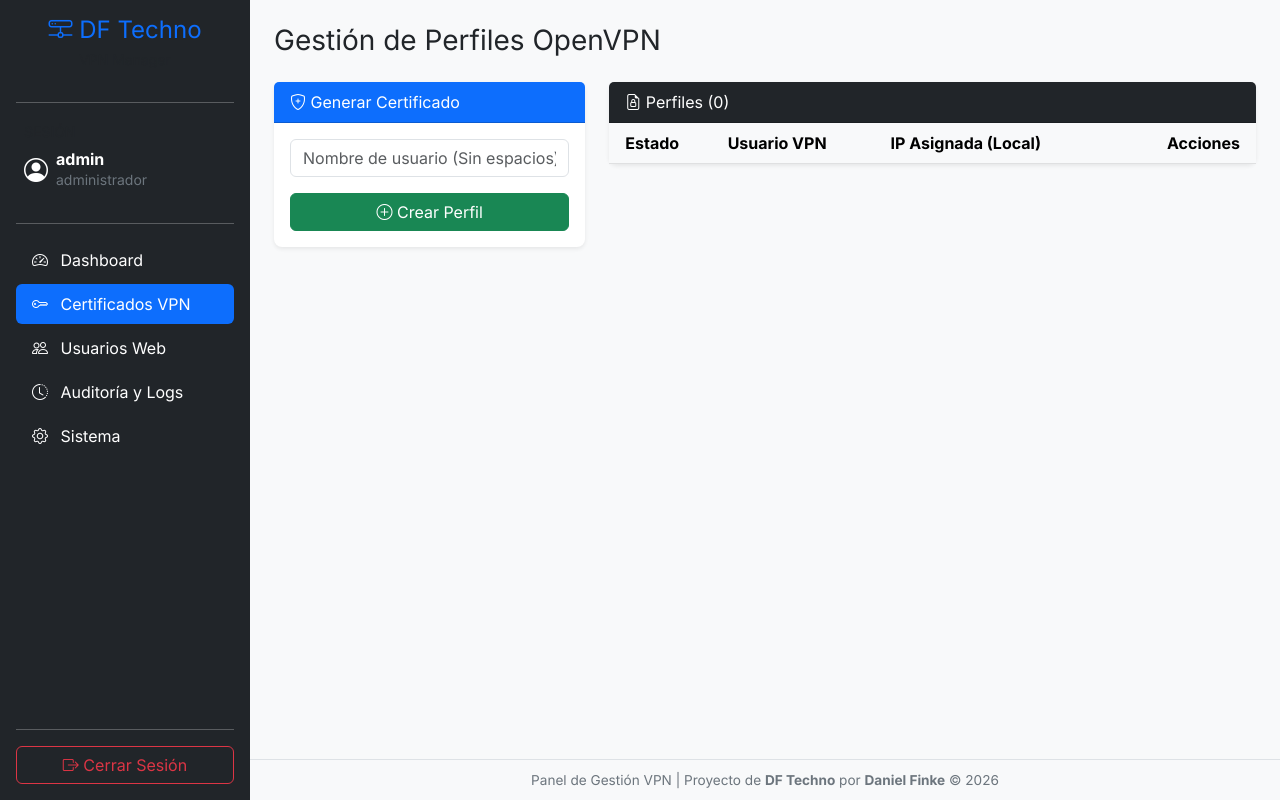
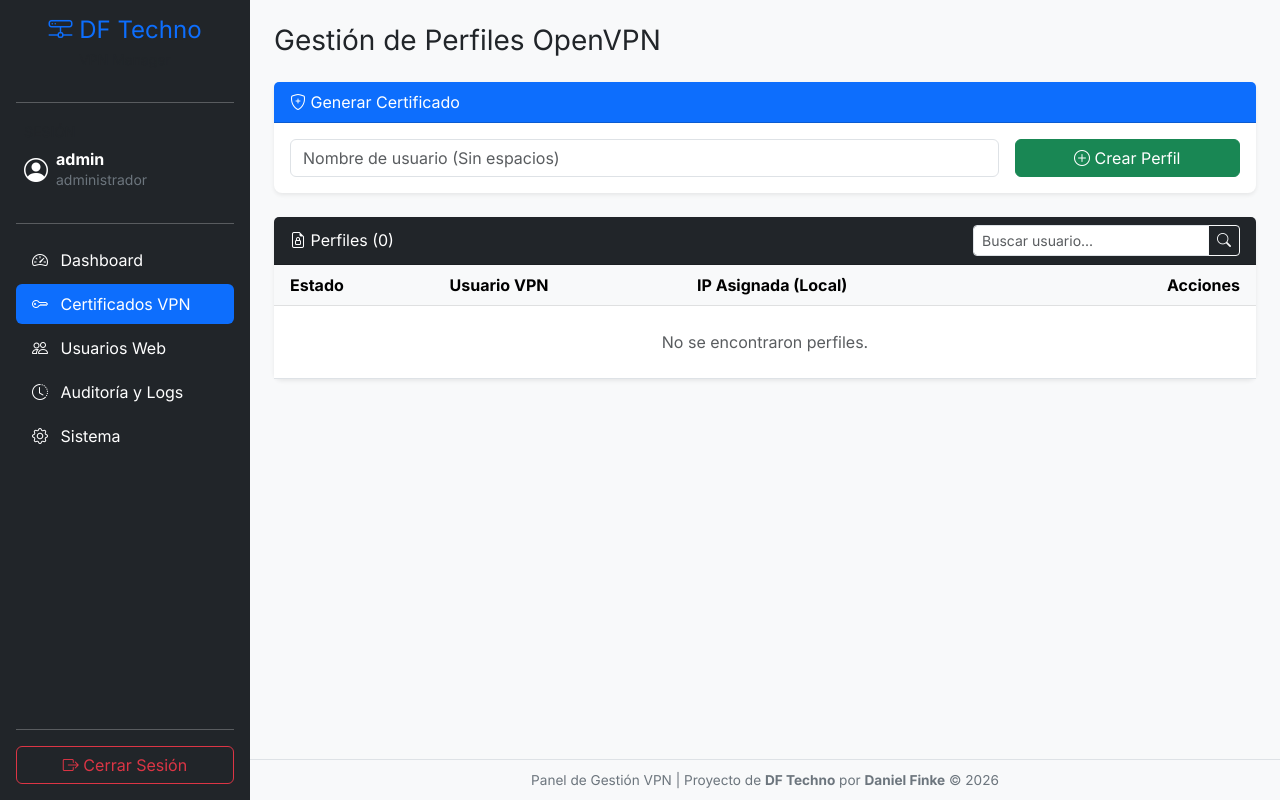
Before and after one commit to Nyquist-CABJ/OpenVPN-WebAdmin, a PHP site: page /vpn_manage.php in a window 1280 px wide. Run offline with PHP 8.4, Linux system fonts and the light colour scheme; a user stored in the database is signed in; tables that the repository leaves empty hold one stand-in row (values such as "Sample post"); lists and menus that the app fills with data are empty.

Commit message:
Update vpn_manage.php

```diff
--- a/web/public/vpn_manage.php
+++ b/web/public/vpn_manage.php
@@ -47,8 +47,28 @@ if ($_SERVER['REQUEST_METHOD'] === 'POST' && isset($_POST['action'])) {
     }
 }
 
+// Obtener todos los usuarios e IPs
 $activeUsers = $vpn->listUsers();
 $userIPs = $vpn->listIPs();
+
+// --- LÓGICA DE BÚSQUEDA ---
+$searchQuery = $_GET['search'] ?? '';
+if (!empty($searchQuery)) {
+    $activeUsers = array_filter($activeUsers, function($user) use ($searchQuery) {
+        return stripos($user, $searchQuery) !== false;
+    });
+}
+
+// --- LÓGICA DE PAGINACIÓN ---
+$limit = 10;
+$totalUsers = count($activeUsers);
+$totalPages = $totalUsers > 0 ? ceil($totalUsers / $limit) : 1;
+$page = isset($_GET['page']) && is_numeric($_GET['page']) ? (int)$_GET['page'] : 1;
+$page = max(1, min($page, $totalPages)); // Asegura que no sobrepase los límites
+$offset = ($page - 1) * $limit;
+
+// Extraer solo los usuarios de la página actual
+$paginatedUsers = array_slice($activeUsers, $offset, $limit);
 
 // Obtener configuración de acceso para indicadores
 $settingsQuery = $pdo->query("SELECT * FROM vpn_user_settings")->fetchAll(PDO::FETCH_ASSOC);
@@ -64,25 +84,43 @@ include __DIR__ . '/../templates/header.php';
 
 <div class="row">
     <?php if ($isAdmin): ?>
-    <div class="col-md-4 mb-4">
+    <!-- PANEL HORIZONTAL SUPERIOR -->
+    <div class="col-12 mb-4">
         <div class="card shadow-sm border-primary">
             <div class="card-header bg-primary text-white"><i class="bi bi-shield-plus"></i> Generar Certificado</div>
             <div class="card-body">
-                <form method="POST">
+                <form method="POST" class="row gx-3 gy-2 align-items-center">
                     <input type="hidden" name="action" value="create">
-                    <div class="mb-3">
+                    <div class="col-sm-9">
                         <input type="text" class="form-control" name="username" pattern="[a-zA-Z0-9_-]+" required placeholder="Nombre de usuario (Sin espacios)">
                     </div>
-                    <button type="submit" class="btn btn-success w-100"><i class="bi bi-plus-circle"></i> Crear Perfil</button>
+                    <div class="col-sm-3">
+                        <button type="submit" class="btn btn-success w-100"><i class="bi bi-plus-circle"></i> Crear Perfil</button>
+                    </div>
                 </form>
             </div>
         </div>
     </div>
     <?php endif; ?>
 
-    <div class="col-md-<?= $isAdmin ? '8' : '12' ?>">
+    <!-- LISTA DE PERFILES INFERIOR -->
+    <div class="col-12">
         <div class="card shadow-sm">
-            <div class="card-header bg-dark text-white"><i class="bi bi-file-earmark-lock"></i> Perfiles (<?= count($activeUsers) ?>)</div>
+            <div class="card-header bg-dark text-white d-flex justify-content-between align-items-center">
+                <span><i class="bi bi-file-earmark-lock"></i> Perfiles (<?= $totalUsers ?>)</span>
+
+                <!-- Buscador -->
+                <form method="GET" class="m-0 d-flex">
+                    <div class="input-group input-group-sm">
+                        <input type="text" name="search" class="form-control" placeholder="Buscar usuario..." value="<?= htmlspecialchars($searchQuery) ?>">
+                        <button class="btn btn-outline-light" type="submit"><i class="bi bi-search"></i></button>
+                        <?php if ($searchQuery): ?>
+                            <a href="vpn_manage.php" class="btn btn-danger"><i class="bi bi-x"></i></a>
+                        <?php endif; ?>
+                    </div>
+                </form>
+            </div>
+
             <div class="table-responsive">
                 <table class="table table-hover align-middle m-0">
                     <thead class="table-light">
@@ -94,7 +132,12 @@ include __DIR__ . '/../templates/header.php';
                         </tr>
                     </thead>
                     <tbody>
-                        <?php foreach ($activeUsers as $user): ?>
+                        <?php if (empty($paginatedUsers)): ?>
+                        <tr>
+                            <td colspan="4" class="text-center py-4 text-muted">No se encontraron perfiles.</td>
+                        </tr>
+                        <?php else: ?>
+                        <?php foreach ($paginatedUsers as $user): ?>
                         <?php
                             $s = $userSettings[$user] ?? ['is_active' => 1, 'time_start' => '', 'time_end' => ''];
                             $statusColor = ($s['is_active'] == 1) ? 'success' : 'danger';
@@ -117,7 +160,6 @@ include __DIR__ . '/../templates/header.php';
                                     </button>
                                     <?php endif; ?>
 
-                                    <!-- Botón QR -->
                                     <button class="btn btn-sm btn-outline-info" data-bs-toggle="modal" data-bs-target="#qrModal<?= htmlspecialchars($user) ?>" title="Escanear con el celular">
                                         <i class="bi bi-qr-code"></i>
                                     </button>
@@ -155,7 +197,7 @@ include __DIR__ . '/../templates/header.php';
                             </div>
                         </div>
 
-                        <!-- Modal Unificado de Configuración -->
+                        <!-- Modal de Configuración -->
                         <?php if ($isAdmin): ?>
                         <div class="modal fade" id="configModal<?= htmlspecialchars($user) ?>" tabindex="-1">
                             <div class="modal-dialog">
@@ -204,9 +246,32 @@ include __DIR__ . '/../templates/header.php';
                         <?php endif; ?>
 
                         <?php endforeach; ?>
+                        <?php endif; ?>
                     </tbody>
                 </table>
             </div>
+
+            <!-- CONTROLES DE PAGINACIÓN -->
+            <?php if ($totalPages > 1): ?>
+            <div class="card-footer bg-white pt-3">
+                <nav aria-label="Navegación de perfiles">
+                    <ul class="pagination pagination-sm justify-content-center m-0">
+                        <li class="page-item <?= ($page <= 1) ? 'disabled' : '' ?>">
+                            <a class="page-link" href="?page=<?= $page - 1 ?>&search=<?= urlencode($searchQuery) ?>">Anterior</a>
+                        </li>
+                        <?php for ($i = 1; $i <= $totalPages; $i++): ?>
+                            <li class="page-item <?= ($page == $i) ? 'active' : '' ?>">
+                                <a class="page-link" href="?page=<?= $i ?>&search=<?= urlencode($searchQuery) ?>"><?= $i ?></a>
+                            </li>
+                        <?php endfor; ?>
+                        <li class="page-item <?= ($page >= $totalPages) ? 'disabled' : '' ?>">
+                            <a class="page-link" href="?page=<?= $page + 1 ?>&search=<?= urlencode($searchQuery) ?>">Siguiente</a>
+                        </li>
+                    </ul>
+                </nav>
+            </div>
+            <?php endif; ?>
+
         </div>
     </div>
 </div>
```
